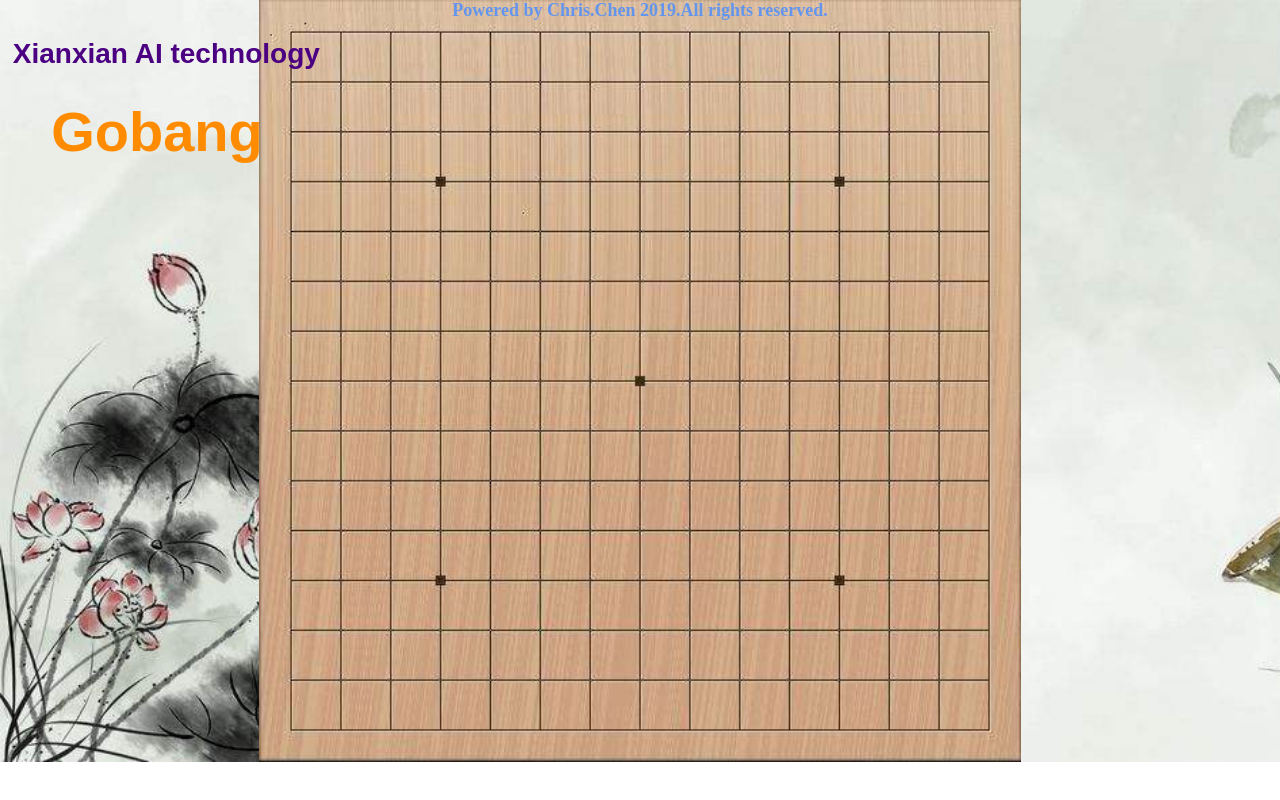
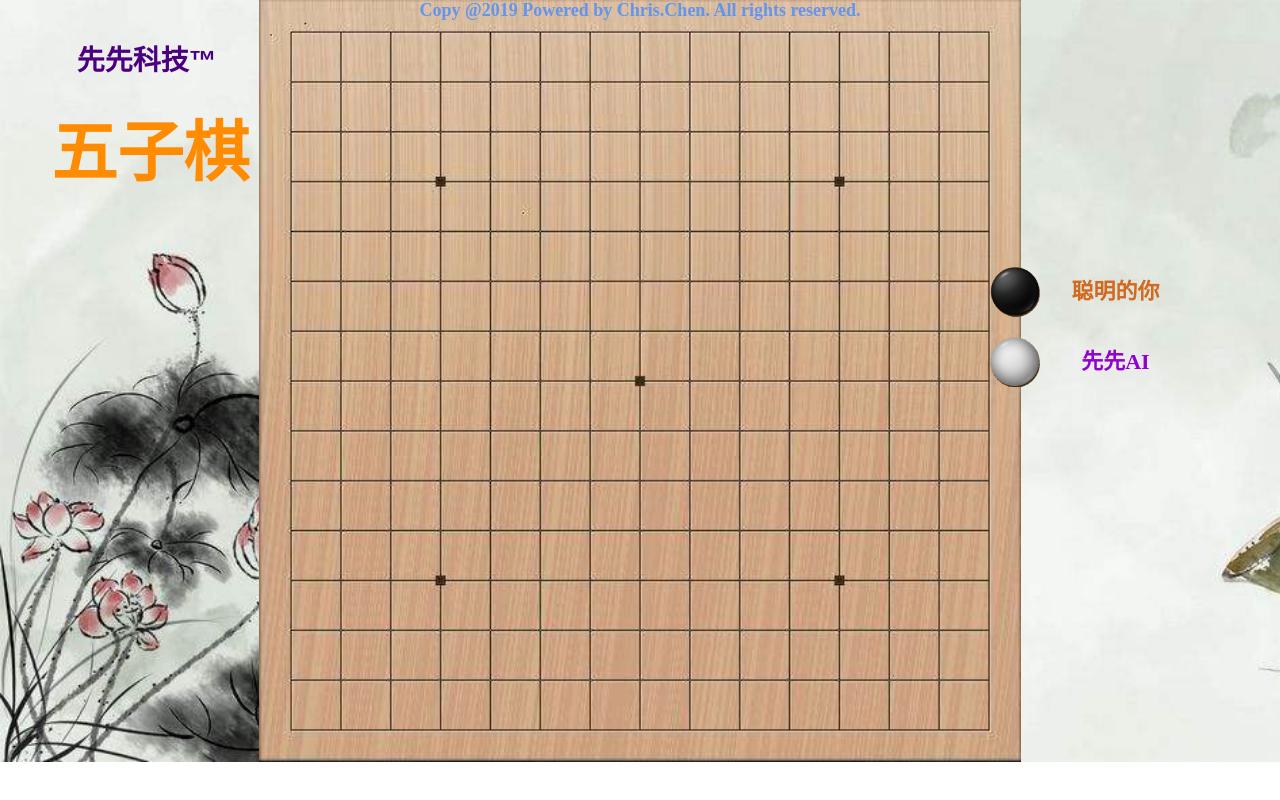
Before and after one commit to Chen-Qixian/FrontEnd-Keypoint-Learning, a plain HTML site: page FiveInRow/index.html in a window 1280 px wide. Drawn offline with Linux system fonts and the light colour scheme.

Commit message:
modify project gobang

```diff
--- a/FiveInRow/index.css
+++ b/FiveInRow/index.css
@@ -21,7 +21,7 @@
 .msg{
     position: absolute;
     top: 5%;
-    left:1%;
+    left:6%;
     font-family: Arial;
     font-size: 28px;
     color: indigo;
@@ -31,9 +31,59 @@
     position: absolute;
     top:13%;
     left: 4%;
-    font-family: Arial;
-    font-size: 56px;
+    font-family: KaiTi;
+    font-size: 66px;
     color: darkorange;
+    font-weight: bold;
+}
+.tishi{
+    position: absolute;
+    top:35%;
+    right: 7%;
+    height: 122px;
+    width: 200px;
+    /* border: 2px solid palevioletred; */
+    border-radius: 5px;
+}
+.heiqi{
+    height: 50px;
+    width: 100%;
+}
+.baiqi{
+    height: 50px;
+    width: 100%;
+    margin-top: 20px;
+}
+.blackpic{
+    height: 50px;
+    width: 50px;
+    background: url('img/1.png');
+    background-size: 100%;
+    float: left;
+}
+.whitepic{
+    height: 50px;
+    width: 50px;
+    background: url('img/2.png');
+    background-size: 100%;
+    float: left;
+}
+.blackmsg{
+    height: 50px;
+    width: 100%;
+    line-height: 50px;
+    text-align: center;
+    color: chocolate;
+    font-size: 22px;
+    font-weight: bold;
+}
+.whitemsg{
+    height: 50px;
+    width: 100%;
+    line-height: 50px;
+    text-align: center;
+    color: darkviolet;
+    font-size: 22px;
     font-weight: bold;
 }
 #chess {
--- a/FiveInRow/index.html
+++ b/FiveInRow/index.html
@@ -2,15 +2,25 @@
 <html lang="en">
 <head>
     <meta charset="UTF-8">
-    <title>Xianxian GobangAI</title>
+    <title>先先科技™五子棋AI</title>
     <link href="index.css" rel="stylesheet">
 </head>
 <body>
     <div class="wrapper">
         <div id="chess"></div>
-        <div class="msg">Xianxian AI technology </div>
-        <div class="gobang">Gobang</div>
-        <div class="author">Powered by Chris.Chen 2019.All rights reserved.</div>
+        <div class="msg">先先科技™</div>
+        <div class="gobang">五子棋</div>
+        <div class="author">Copy @2019 Powered by Chris.Chen. All rights reserved.</div>
+        <div class="tishi">
+            <div class="heiqi">
+                <div class="blackpic"></div>
+                <div class="blackmsg">聪明的你</div>
+            </div>
+            <div class="baiqi">
+                <div class="whitepic"></div>
+                <div class="whitemsg">先先AI</div>
+            </div>
+        </div>
     </div>
 </body>
 <script src="index.js"></script>
```
